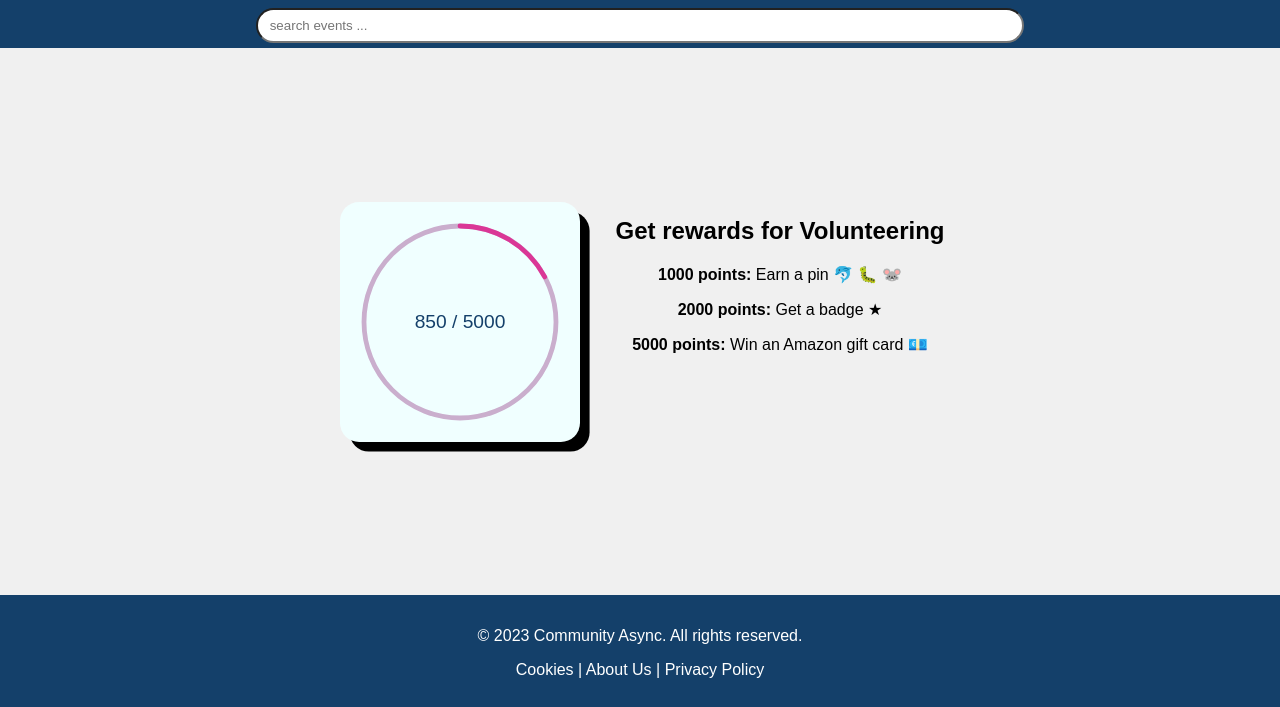
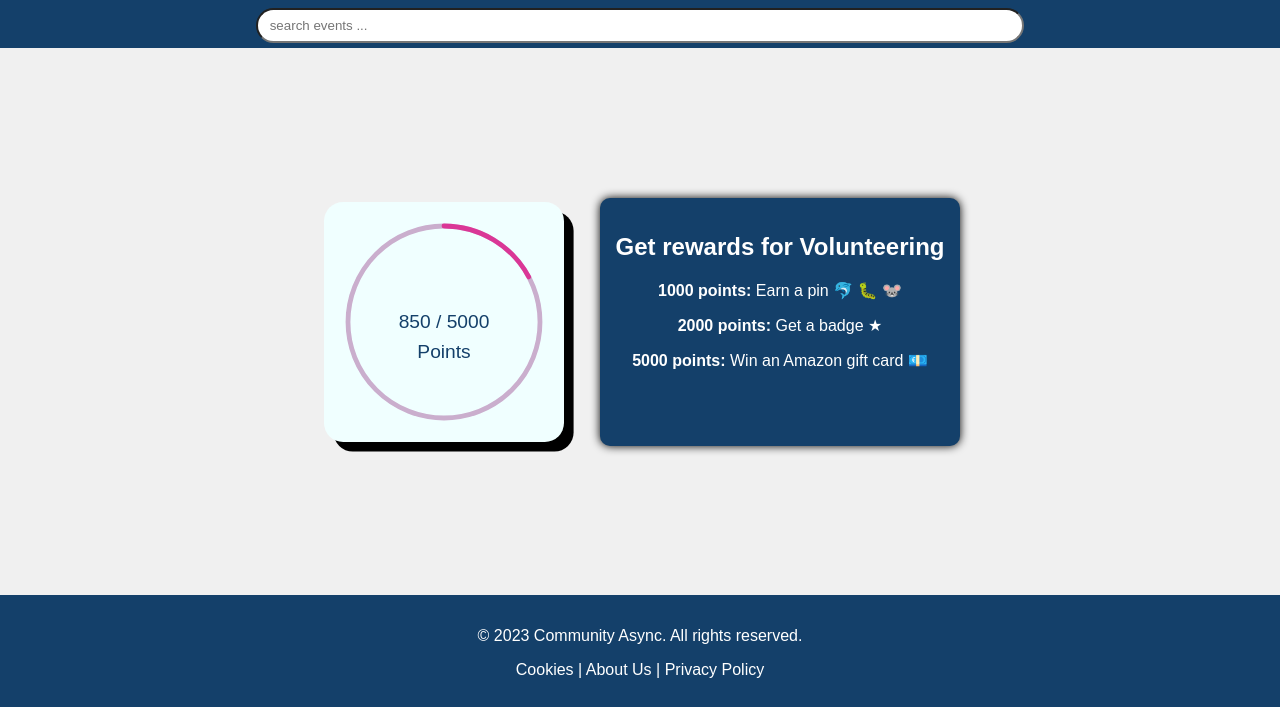
Before and after one commit to aarti-joshi/gherkin-ninjas, a website: page client/rewards&points/Rewards.html in a window 1280 px wide. Shown: the part 93-800 px from the top of the page. Drawn offline with Linux system fonts and the light colour scheme; no server answers.

Commit message:
fixed issues in rewards section

```diff
--- a/client/rewards&points/Rewards.html
+++ b/client/rewards&points/Rewards.html
@@ -39,6 +39,10 @@
                     <svg class="progress-circle" width="200" height="200">
                         <circle class="progress-bg" cx="100" cy="100" r="80"></circle>
                         <circle class="progress-bar" cx="100" cy="100" r="80"></circle>
+                        <text x="100" y="130" text-anchor="middle" font-size="1em">
+                            Points
+                          </text>
+
                         <text class="progress-text" x="100" y="105"></text>
                     </svg>
                 </div>
--- a/client/rewards&points/styles.css
+++ b/client/rewards&points/styles.css
@@ -197,3 +197,10 @@
     width: 50%;
 
 } */
+.description-section {
+    box-shadow: 0 0 10px black;
+    background-color: #14406a;
+    color: white;
+    border-radius: 10px;
+    padding: 1rem;
+  }
```
